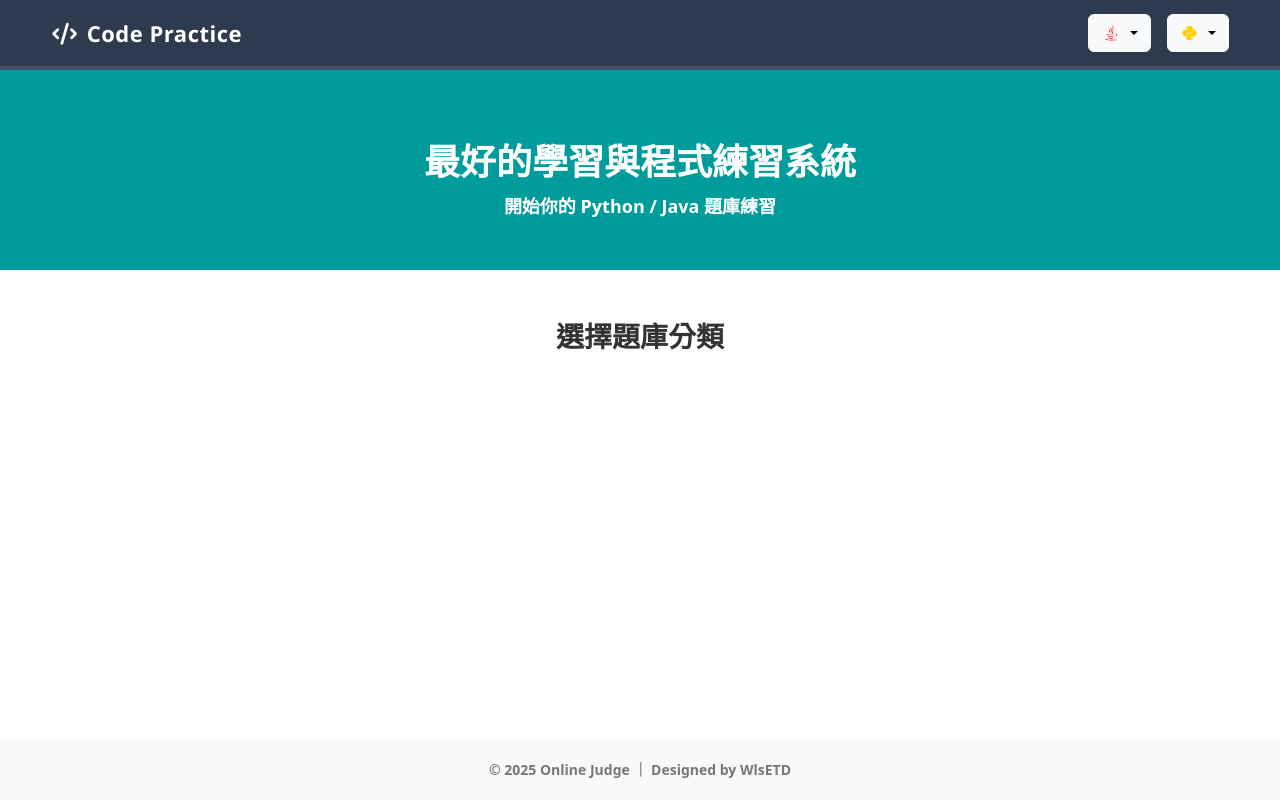
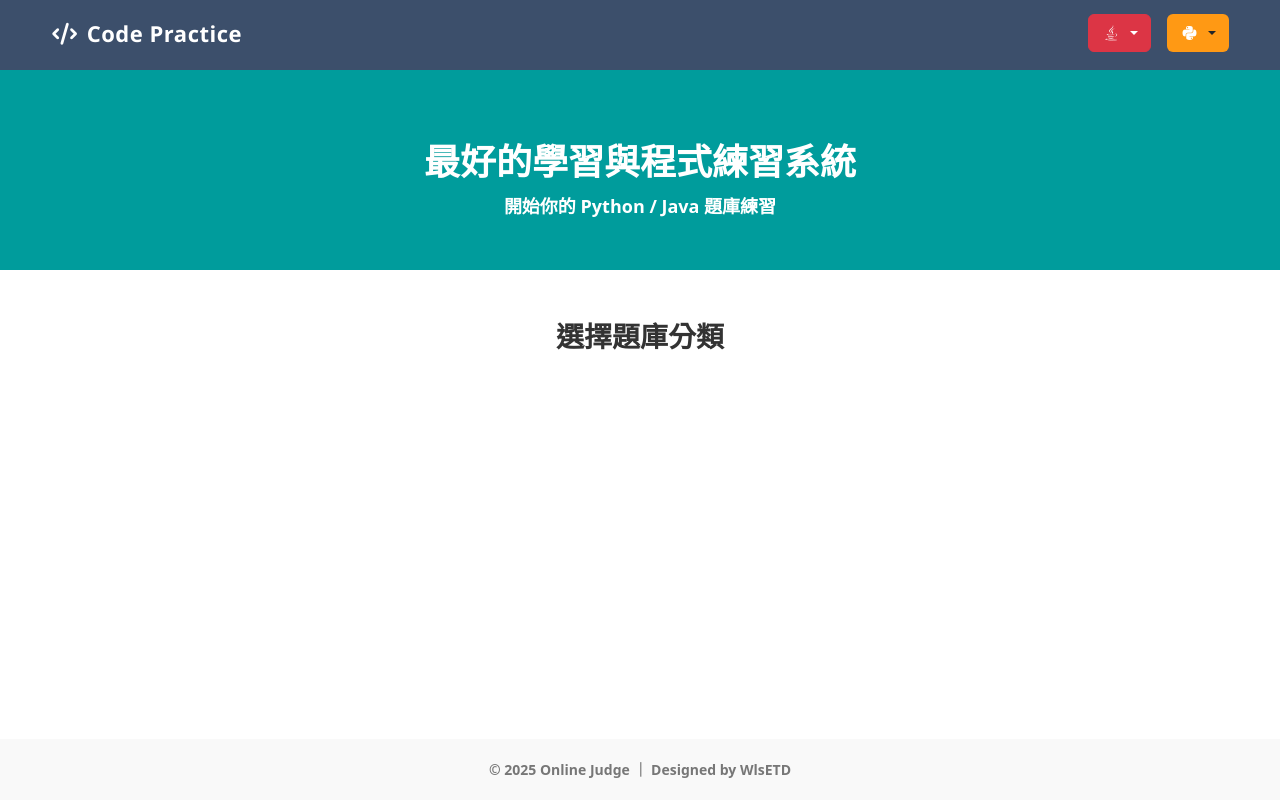
Before and after one commit to WlsETD/UniversityExamSystem, a plain HTML site: page py/index.html in a window 1280 px wide. Drawn offline with nearby package versions, Linux system fonts and the light colour scheme; no server answers.

Commit message:
auto sync 2025-11-16_18-56-35

```diff
--- a/py/index.html
+++ b/py/index.html
@@ -34,7 +34,7 @@
 
                     <!-- JAVA 下拉 -->
                     <div class="dropdown">
-                        <button class="btn btn-light dropdown-toggle" type="button" data-bs-toggle="dropdown">
+                        <button class="btn btn-danger dropdown-toggle" type="button" data-bs-toggle="dropdown">
                             <i class="fa-brands fa-java"></i>
                         </button>
                         <ul class="dropdown-menu">
@@ -46,7 +46,7 @@
 
                     <!-- PYTHON 下拉 -->
                     <div class="dropdown">
-                        <button class="btn btn-light dropdown-toggle" type="button" data-bs-toggle="dropdown">
+                        <button class="btn dropdown-toggle" style="background-color: rgb(255, 153, 20);" type="button" data-bs-toggle="dropdown">
                             <i class="fa-brands fa-python"></i>
                         </button>
                         <ul class="dropdown-menu">
--- a/py/prob/Java1.json
+++ b/py/prob/Java1.json
@@ -1,5 +1,5 @@
 {
-    "category": "Java 迴圈練習",
+    "category": "Java 基礎語法練習（I/O 版）",
     "problems": [
         {
             "id": "J101",
--- a/py/style.css
+++ b/py/style.css
@@ -38,7 +38,7 @@ body {
    🧭 Codeforces 風格導覽列
 ================================ */
 .nav-bar {
-    background: #2e3b4e;
+    background: #3c4f6b;
     /* Codeforces 深藍灰 */
     padding: 14px 0;
     color: #fff;
@@ -544,9 +544,6 @@ i.fa-code {
     display: inline-block;
     margin-right: 4px;
 }
-.fa-java{
-    color: red;
+.fa-python{
+    color: #FFF;
 }
-.fa-python{
-    color: rgb(255, 208, 0);
-}
```
